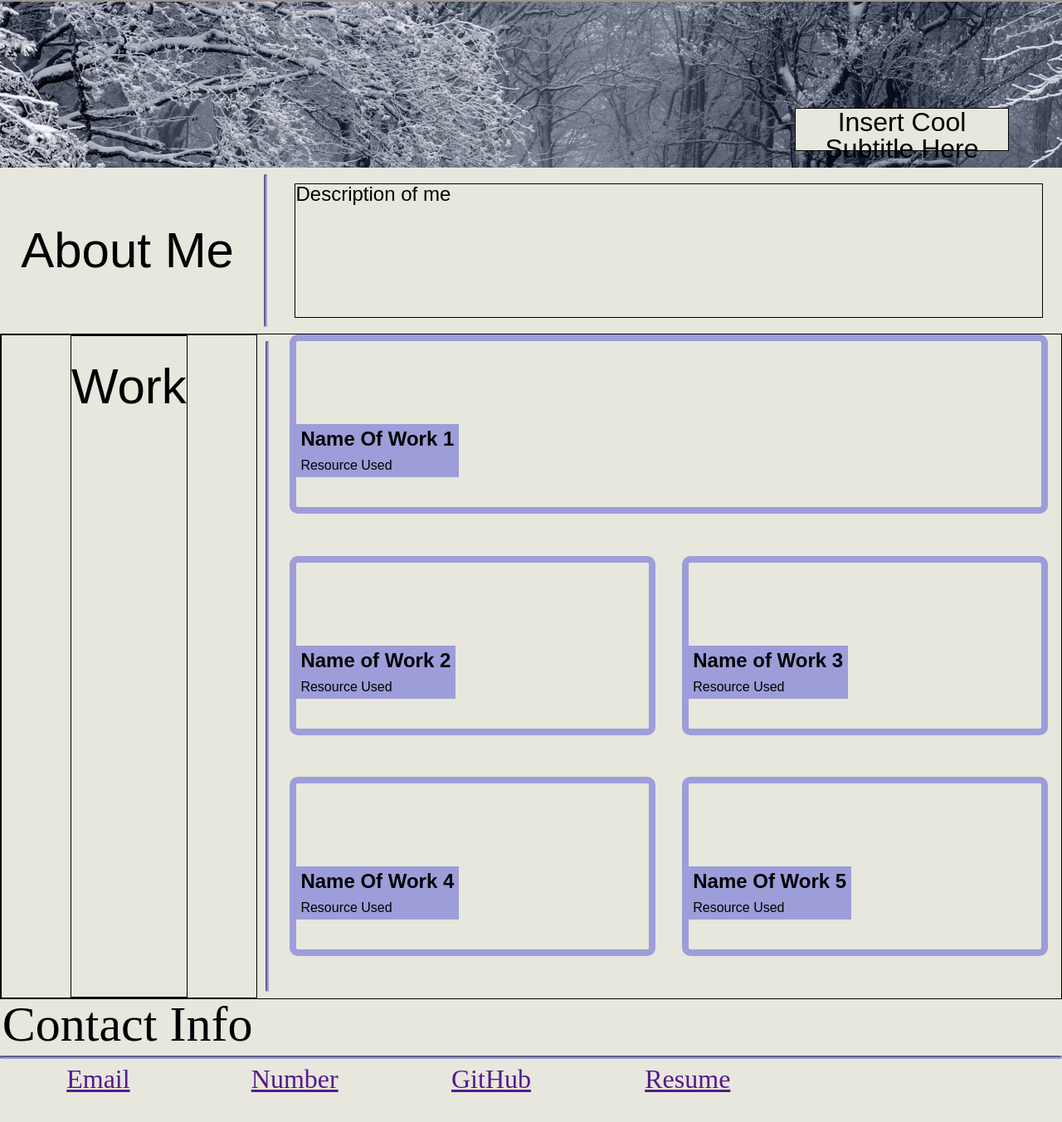
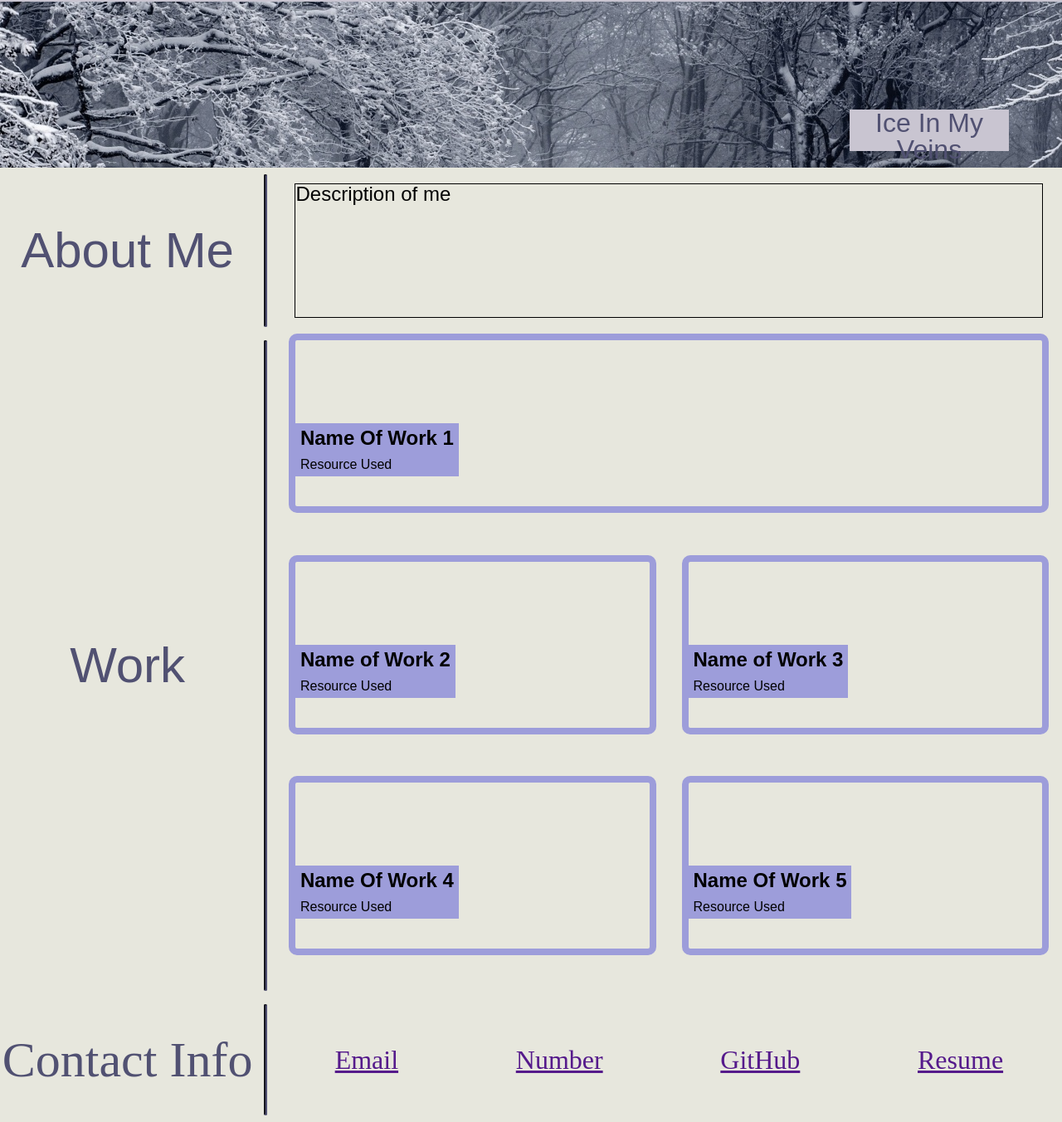
Before and after one commit to bear-muna/portfolio, a plain HTML site: page index.html in a window 1280 px wide. Shown: the part 112-1464 px from the top of the page at 83% size. Before the commit the page ends 1430 px from the top, so only its background shows below. Drawn offline with Linux system fonts and the light colour scheme.

Commit message:
color scheme work

```diff
--- a/assets/css/style.css
+++ b/assets/css/style.css
@@ -1,14 +1,21 @@
 :root {
     --border: 1px solid black;
     --background: rgb(157, 157, 218);
-    --secondary-back: rgb(155, 149, 149);
+    --secondary-back: rgb(201, 197, 209);
     --main-back: rgb(231, 231, 221);
+    --dark-back: rgb(81, 81, 114);
 }
 
 * {
     font-family: Arial, Helvetica, sans-serif;
     background-color: var(--main-back);
 }
+
+h2 {
+    color: var(--dark-back);
+}
+
+/* Change color scheme of header */
 
 header {
     display: flex;
@@ -23,8 +30,9 @@ header h1 {
     font-size: 60px;
     font-weight: 700;
     /* border: var(--border); */
-    padding-left: 5%;
+    padding: 0 1% 0 5%;
     background: var(--background);
+    color: var(--main-back);
 }
 
 header section {
@@ -74,32 +82,26 @@ main {
     background-position: top;
 }
 
-#background img {
-    /* width: stretch; */
-    z-index: -1;
-    background-size: cover;
-    background-position: center;
-}
-
 #background h2 {
     position: absolute;
-    border: var(--border);
+    /* border: var(--border); */
     display: inline-block;
     height: 25%;
-    width: 20%;
+    width: 15%;
     bottom: 10%;
     right: 5%;
     text-align: center;
     font-size: 32px;
+    background: var(--secondary-back);
 }
 
 hr {
     /* height: 3px; */
     /* border-radius: 10%; */
     /* width: 3px; */
-    color: var(--background);
+    color: var(--dark-back);
     border-width: 2px;
-    border-color: var(--background);
+    border-color: var(--dark-back);
     border-radius: 2px;
     /* z-index: 1; */
 }
@@ -123,11 +125,9 @@ hr {
 
 }
 
-#self #about-me h2 {
-    /* border: var(--border); */
+.aside-header {
     margin: auto;
     font-size: 60px;
-    /* flex-wrap: wrap; */
 }
 
 #self #description {
@@ -145,7 +145,7 @@ hr {
 }
 
 #work {
-     border: var(--border);
+     /* border: var(--border); */
      height: 800px;
      display: flex;
      flex-wrap: wrap;
@@ -154,19 +154,11 @@ hr {
 /* Header should only take up space it needs, not the height of the entire container */
 
 #work #work-title {
-    border: var(--border);
+    /* border: var(--border); */
     width: 24%;
     display: flex;
     justify-content: center;
     /* flex-basis: 25%; */
-}
-
-#work #work-title h2 {
-    border: var(--border);
-    /* margin-top: 10%; */
-    /* margin-bottom: 650px; */
-    font-size: 60px;
-    padding-top: 10%;
 }
 
 /* TODO: Work on making cards fit into container */
@@ -221,14 +213,12 @@ hr {
     padding: 6px;
 }
 
-.tab
-
 /* TODO: Fix footer with sections and margins */
 
 footer {
     /* border: var(--border); */
     display: flex;
-    height: 175px;
+    height: 150px;
     /* padding: 15px; */
     justify-content: space-between;
     flex-wrap: wrap;
@@ -244,18 +234,12 @@ footer {
     /* flex-wrap: wrap; */
 }
 
-#contact-info p {
-    /* border: var(--border); */
-    margin: auto;
-    font-size: 60px;
-}
-
 /* Links located on the right side */
 #links {
     display: flex;
     justify-content: center;
     /* text-align: center; */
-    width: 74%
+    width: 74%;
 }
 
 #links ul {
@@ -269,7 +253,7 @@ footer {
 
 #links ul li {
     display: flex;
-    flex: 1;
+    /* flex: 1; */
     list-style-type: none;
     /* margin: 10px; */
     font-size: 32px;
--- a/index.html
+++ b/index.html
@@ -36,12 +36,12 @@
         <section id="background">
             <!-- <img src="./assets/images/Snowy Forest .jpg" alt="">             -->
             <h2>
-                Insert Cool Subtitle Here
+                Ice In My Veins
             </h2>
         </section>
         <section id="self">
             <section id="about-me">
-                <h2>
+                <h2 class="aside-header">
                     About Me
                 </h2>
             </section>
@@ -54,7 +54,7 @@
         </section>
         <section id="work">
             <section id="work-title">
-                <h2>
+                <h2 class="aside-header">
                     Work
                 </h2>
             </section>
@@ -100,9 +100,9 @@
     </main>
     <footer>
         <section id="contact-info">
-            <p>
+            <h2 class="aside-header">
                 Contact Info
-            </p>
+            </h2>
         </section>
         <hr>
         <section id="links">
```
